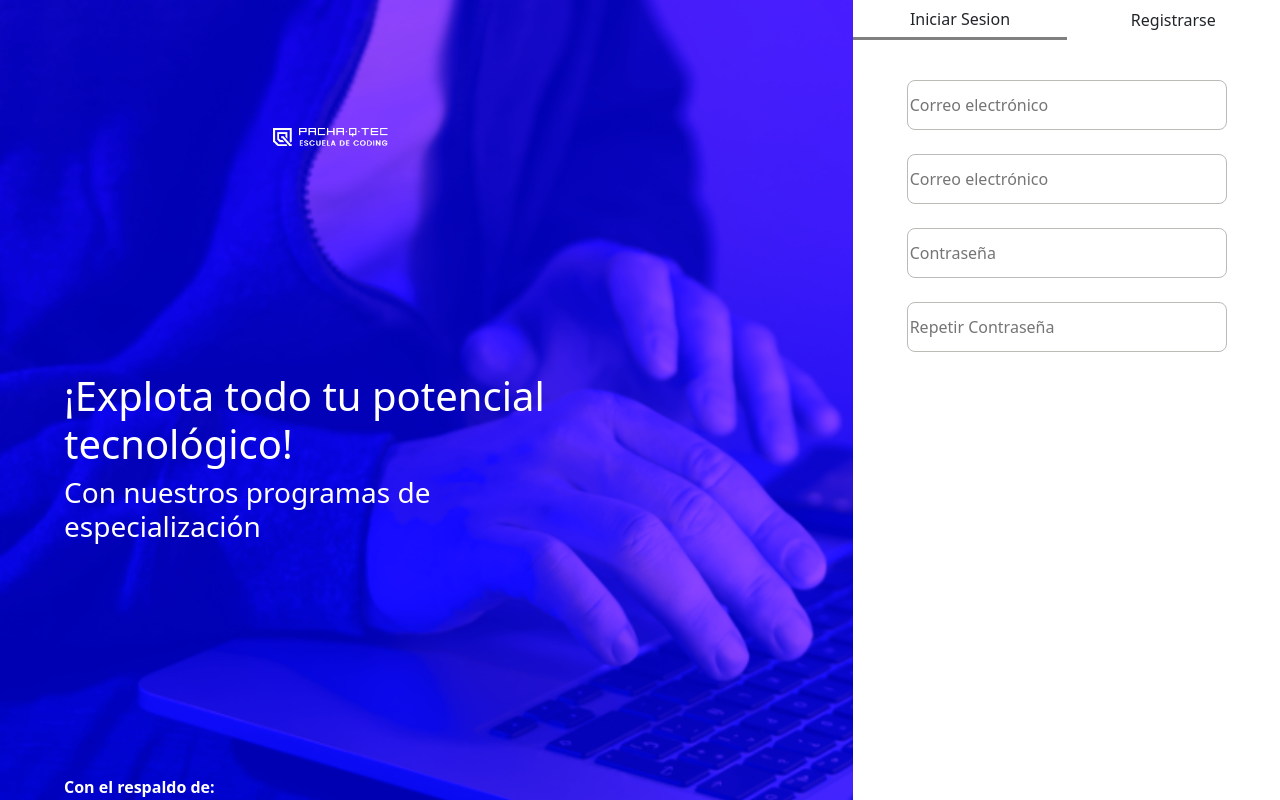
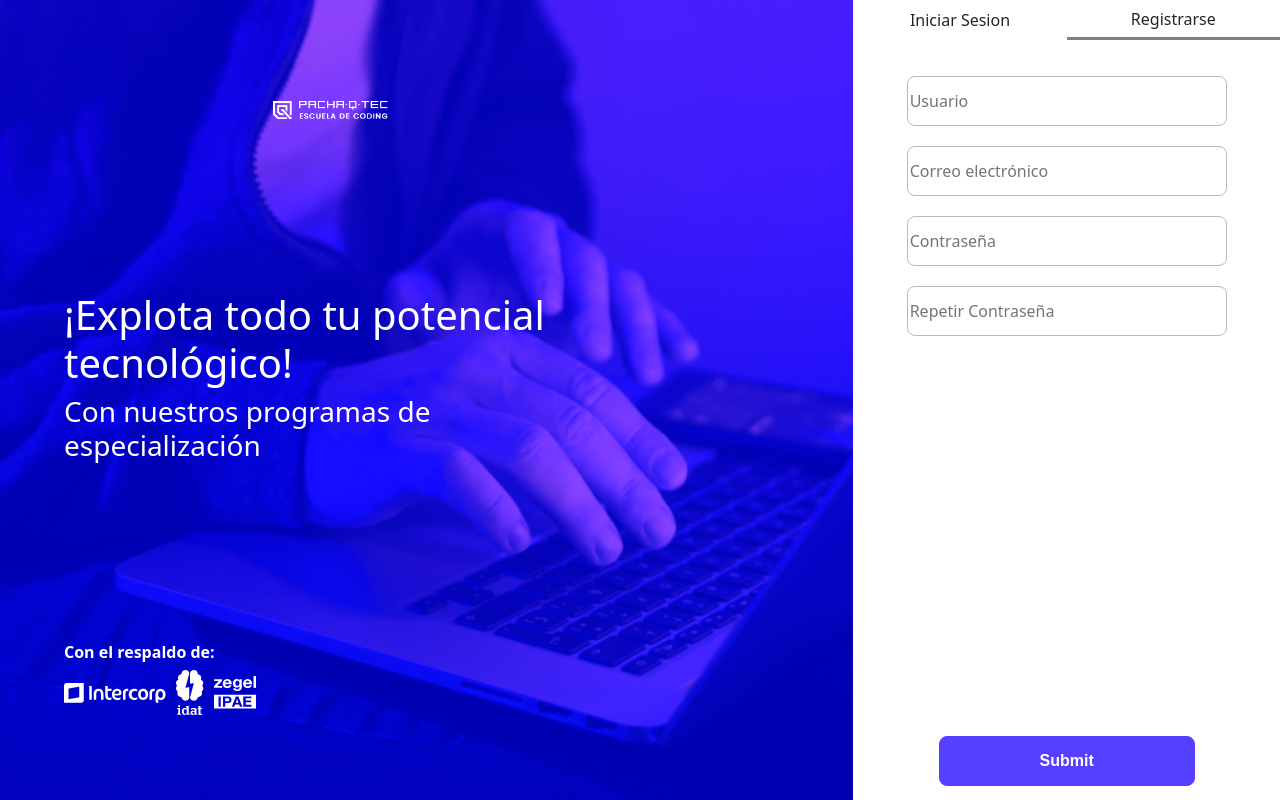
Before and after one commit to IanNaw/Hackathon-final, a Vue app: page /registrarse in a window 1280 px wide. Shown: the top 800 px of the page. Built offline with nearby package versions, Linux system fonts and the light colour scheme.

Commit message:
LocalCarDone

```diff
--- a/src/router/index.js
+++ b/src/router/index.js
@@ -48,6 +48,13 @@ const routes = [
 
     component: () => import('../views/Registrarse.vue')
   },
+
+  {
+    path: '/cur',
+    name: 'Cur',
+
+    component: () => import('../views/Cur.vue')
+  },
 ]
 
 const router = createRouter({
--- a/src/store/index.js
+++ b/src/store/index.js
@@ -4,6 +4,7 @@ export default createStore({
   state: {
     user: {},
     cursos: [],
+    color: 'azul'
   },
   mutations: {
   },
--- a/src/views/Carrito.vue
+++ b/src/views/Carrito.vue
@@ -54,6 +54,9 @@
     </div>
   </div>
 </template>
+
+
+
 
 <style>
 .Bold {
--- a/src/views/Cur.vue
+++ b/src/views/Cur.vue
@@ -36,6 +36,7 @@
           >Acepto las politicas de privacidad</label
         >
         <input
+          @click="mil"
           type="submit"
           class="Phone-Submit Hel-Font"
           value="Quiero Postular"
@@ -64,6 +65,17 @@
     </div>
   </div>
 </template>
+
+<script>
+export default {
+  methods: {
+    mil: function () {
+      this.$store.state.color = "rojo";
+      console.log(this.$store.state.color);
+    },
+  },
+};
+</script>
 
 <style>
 body {
--- a/src/views/Curso.vue
+++ b/src/views/Curso.vue
@@ -110,6 +110,7 @@ export default {
 
   created() {
     this.getCurso();
+    console.log(this.$root);
   },
 };
 </script>
--- a/src/views/Home.vue
+++ b/src/views/Home.vue
@@ -81,7 +81,9 @@
       >
       <div class="Curso-Tema">{{ curso.titulo }}</div>
       <div class="Curso-Container">
-        <div class="Curso-Agregar">Agregar</div>
+        <div class="Curso-Agregar" :data-id="curso.id" @click="addToCart">
+          Agregar
+        </div>
         <router-link :to="`/curso/${curso.id}`" class="Curso-Ver"
           >Ver más</router-link
         >
@@ -188,9 +190,17 @@ export default {
         }
       );
     },
+
+    addToCart: function (e) {
+      const cursoID = Number(e.target.dataset.id);
+      const cursoIndex = this.cursos.findIndex((curso) => curso.id === cursoID);
+      console.log(cursoID, cursoIndex);
+      this.$store.state.cursos.push(this.cursos[cursoIndex]);
+    },
   },
   created() {
     this.getCurso();
+    // window.store = this.$store.state; ///////////////////////BORRAR!!!!!!!!
   },
 };
 </script>
--- a/src/views/InicioSesion.vue
+++ /dev/null
@@ -1,17 +0,0 @@
-<template>
-  <form class="Iniciar-Form" action="">
-    <input
-      class="Inicio-Input col-12"
-      type="text"
-      placeholder="Correo electrónico"
-    />
-    <input class="Inicio-Input col-12" type="text" placeholder="Contraseña" />
-    <input class="Registro-Submit col-12" type="submit" />
-  </form>
-</template>
-
-<script>
-export default {
-  name: "InicioSesion",
-};
-</script>
--- a/src/views/Registrarse.vue
+++ b/src/views/Registrarse.vue
@@ -37,25 +37,24 @@
     </div>
     <div class="col-xl-4 col-l-5 col-md-6 col-sm-12">
       <header class="Header row">
-        <p class="Iniciar-Sesion col-6" @click="setForm('login')">
-          Iniciar Sesion
-        </p>
-        <p class="Registrarse col-6" @click="setForm('registro')">
-          Registrarse
-        </p>
+        <p class="Iniciar-Sesion col-6" @click="goLogin">Iniciar Sesion</p>
+        <p class="Registrarse col-6">Registrarse</p>
         <div class="row">
           <form class="Iniciar-Form" action="">
             <input
+              v-model="user.username"
               class="Inicio-Input col-12"
               type="text"
-              placeholder="Correo electrónico"
+              placeholder="Usuario"
             />
             <input
+              v-model="user.email"
               class="Inicio-Input col-12"
               type="email"
               placeholder="Correo electrónico"
             />
             <input
+              v-model="user.password"
               class="Inicio-Input col-12"
               type="text"
               placeholder="Contraseña"
@@ -65,7 +64,11 @@
               type="text"
               placeholder="Repetir Contraseña"
             />
-            <input class="Registro-Submit col-12" type="submit" />
+            <input
+              @click="register"
+              class="Registro-Submit col-12"
+              type="submit"
+            />
           </form>
         </div>
       </header>
@@ -74,26 +77,36 @@
 </template>
 
 <script>
-import InicioSesionVue from "./InicioSesion.vue";
-import Registrarse from "./Registrarse.vue";
 export default {
   name: "Registro",
-  data() {},
+  data() {
+    return {
+      user: {},
+    };
+  },
 
   components: {},
 
   methods: {
-    async createProfile() {
+    goLogin: function () {
+      this.$router.push({ path: "/registro" });
+    },
+
+    async register(e) {
+      e.preventDefault();
+      console.log(this.user);
       const post = await fetch(
-        "https://djangoretofinal.herokuapp.com/auth/login/",
+        "https://djangoretofinal.herokuapp.com/auth/register/",
         {
           method: "POST",
-          body: JSON.stringify(this.formulario),
+          body: JSON.stringify(this.user),
           headers: {
             "Content-Type": "application/json",
           },
         }
       );
+      const data = await post.json();
+      console.log(data);
     },
   },
 };
@@ -161,13 +174,15 @@ export default {
 
 .Iniciar-Sesion {
   height: 5vh;
-  border-bottom: solid gray 3px;
+
   display: flex;
   align-items: center;
   justify-content: center;
 }
 
 .Registrarse {
+  height: 5vh;
+  border-bottom: solid gray 3px;
   display: flex;
   align-items: center;
   justify-content: center;
@@ -180,8 +195,8 @@ export default {
 }
 
 .Inicio-Input {
-  margin-top: 3vh;
-  display: block;
+  margin-top: 2.5vh;
+
   justify-content: center;
   align-items: center;
   border: solid #b9bbb6 0.5px;
@@ -198,7 +213,7 @@ export default {
   border-radius: 0.5em;
   height: 50px;
   width: 20vw;
-  margin-top: 70vh;
+  margin-top: 50vh;
   background-color: #5640ff;
 }
 </style>
```
